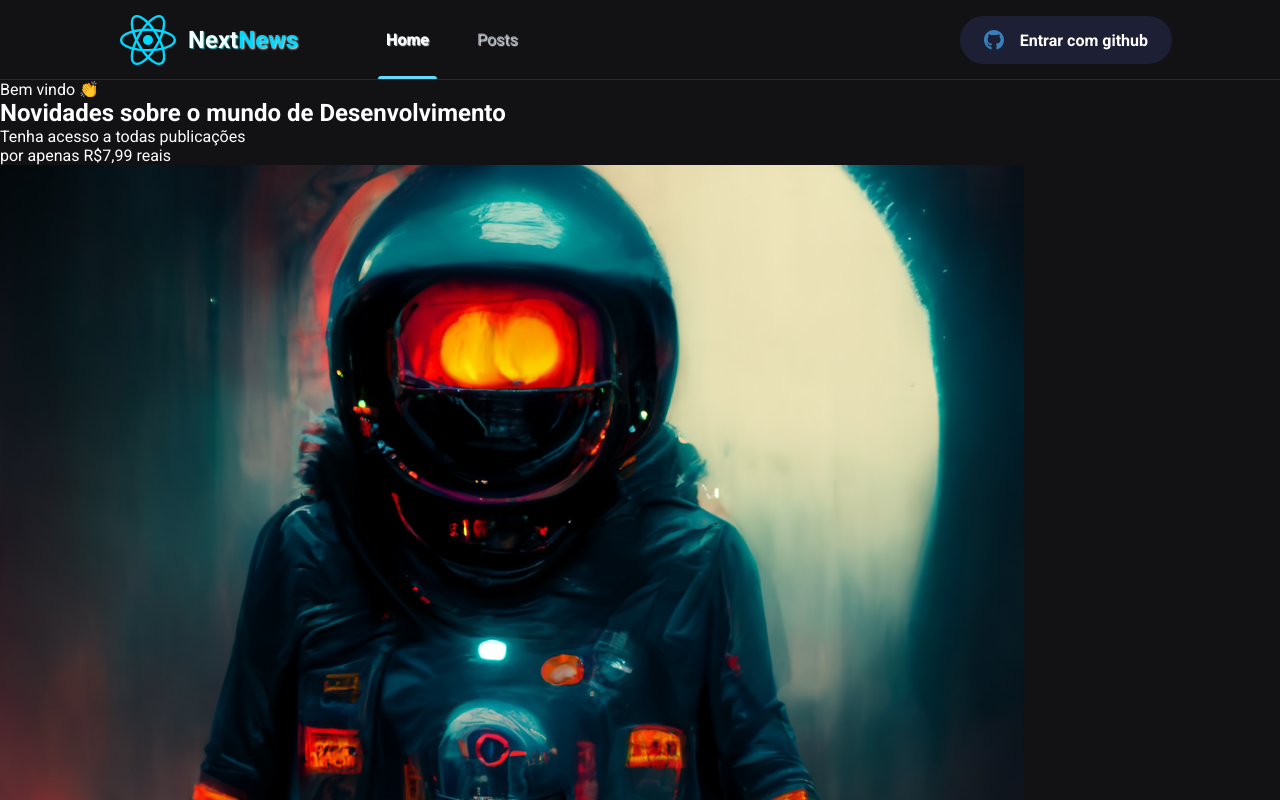
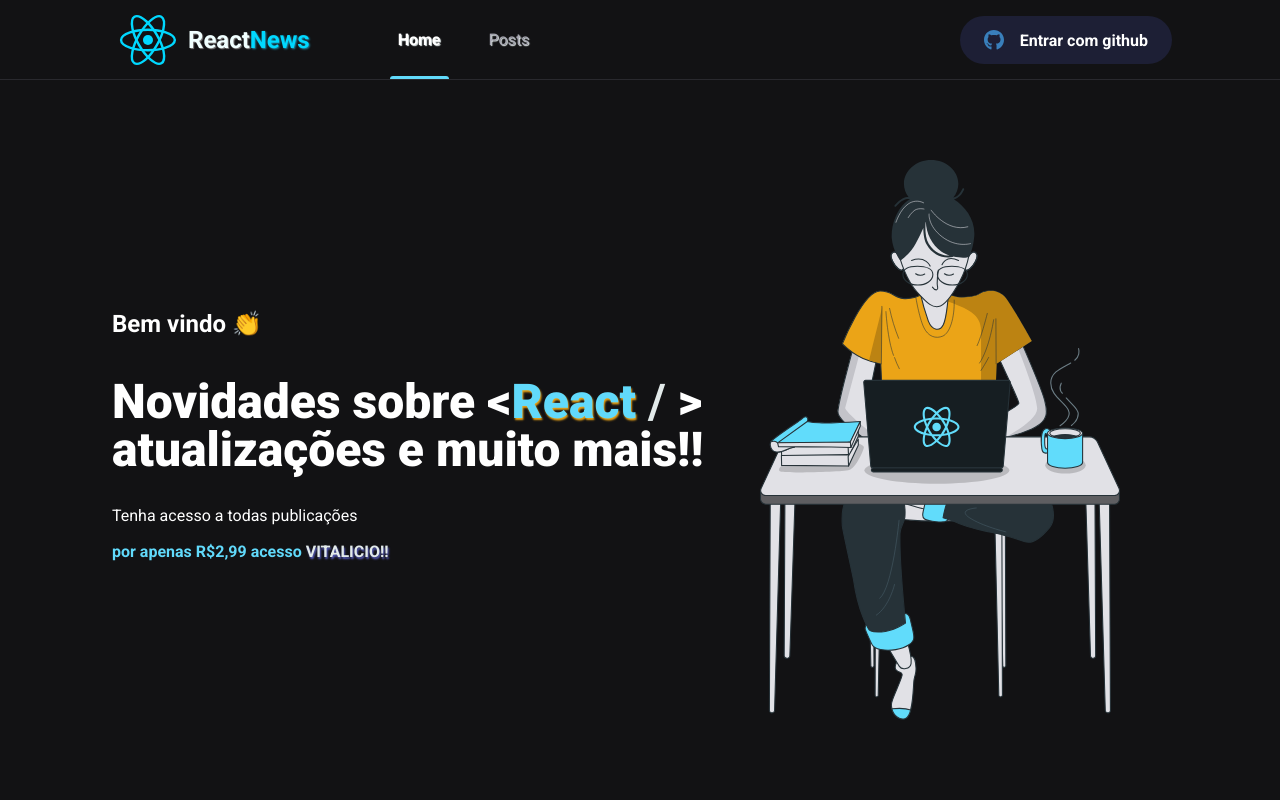
Before and after one commit to DilanLopezN/NextNews, a Next.js app: page / in a window 1280 px wide. Shown: the top 800 px of the page. Built offline with nearby package versions, Linux system fonts and the light colour scheme.

Commit message:
home page

```diff
--- a/src/components/Header/index.tsx
+++ b/src/components/Header/index.tsx
@@ -7,7 +7,7 @@
       <div className={styles.headerContent}>
         <img src="/images/reactLogo.svg" alt="Logo" />
         <h2>
-          Next<span>News</span>
+          React<span>News</span>
         </h2>
         <nav>
           <a className={styles.active}>Home</a>
--- a/src/components/Header/styles.module.scss
+++ b/src/components/Header/styles.module.scss
@@ -14,11 +14,11 @@
 
   h2 {
     color: azure;
-    text-shadow: 1px 1px 1px var(--shadow-text-cyan);
+    text-shadow: 1px 1px 1px rgb(126, 123, 123);
   }
   span {
     color: var(--cyan-react);
-    text-shadow: 1px 1px 2px var(--shadow-text-lightcyan);
+    text-shadow: 1px 1px 2px rgb(31, 138, 168);
   }
 
   nav {
--- a/src/pages/home.module.scss
+++ b/src/pages/home.module.scss
@@ -0,0 +1,57 @@
+.contentContainer {
+  max-width: 1120px;
+  margin: 0 auto;
+  padding: 0 2rem;
+  height: calc(100vh - 5rem);
+
+  display: flex;
+  align-items: center;
+  justify-content: space-between;
+
+  img {
+    width: 600px;
+    height: 560px;
+    border-radius: 2rem;
+  }
+}
+
+.hero {
+  max-width: 600px;
+
+  > span {
+    font-size: 1.5rem;
+    font-weight: bold;
+  }
+
+  h1 {
+    font-size: 3rem;
+    line-height: 3rem;
+    font-weight: 900;
+    margin-top: 2.5rem;
+
+    span {
+      color: var(--cyan-500);
+      text-shadow: 1px 2px 2px #eba417;
+    }
+
+    strong {
+      color: var(--shadow-text-lightcyan);
+    }
+  }
+
+  p {
+    font-size: 1rem;
+    line-height: 2.25rem;
+    margin-top: 1.5rem;
+
+    span {
+      color: var(--cyan-500);
+      font-weight: bold;
+    }
+
+    strong {
+      color: var(--shadow-text-lightcyan);
+      text-shadow: 1px 2px 2px #585dc0;
+    }
+  }
+}
--- a/src/pages/index.tsx
+++ b/src/pages/index.tsx
@@ -1,4 +1,5 @@
 import Head from 'next/head'
+import style from './home.module.scss'
 
 export default function Home() {
   return (
@@ -6,19 +7,23 @@
       <Head>
         <title>Inicio | Next News</title>
       </Head>
-      <main>
-        <section>
+      <main className={style.contentContainer}>
+        <section className={style.hero}>
           <span>Bem vindo 👏</span>
           <h1>
-            Novidades sobre o mundo de <span>Desenvolvimento</span>
+            Novidades sobre &lt;
+            <span>React</span> <strong>/</strong> &gt; atualizações e muito
+            mais!!
           </h1>
 
           <p>
-            Tenha acesso a todas publicações <br />{' '}
-            <span>por apenas R$7,99 reais</span>{' '}
+            Tenha acesso a todas publicações <br />
+            <span>
+              por apenas R$2,99 acesso <strong>VITALICIO!!</strong>
+            </span>
           </p>
         </section>
-        <img src="/images/fundo.png" alt="astronaut looking black hole" />
+        <img src="/images/fundo.svg" alt="astronaut looking black hole" />
       </main>
     </>
   )
```
Also changed, not shown: public/images/fundo.svg (added).
